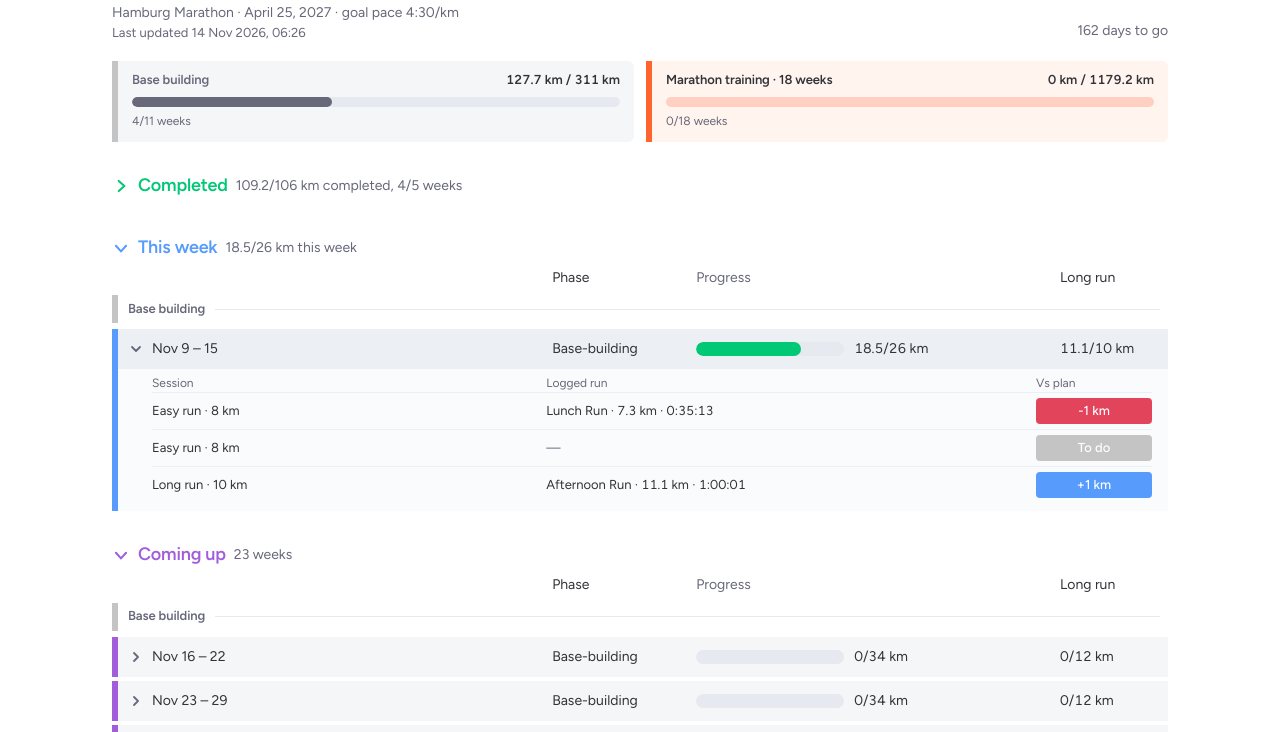
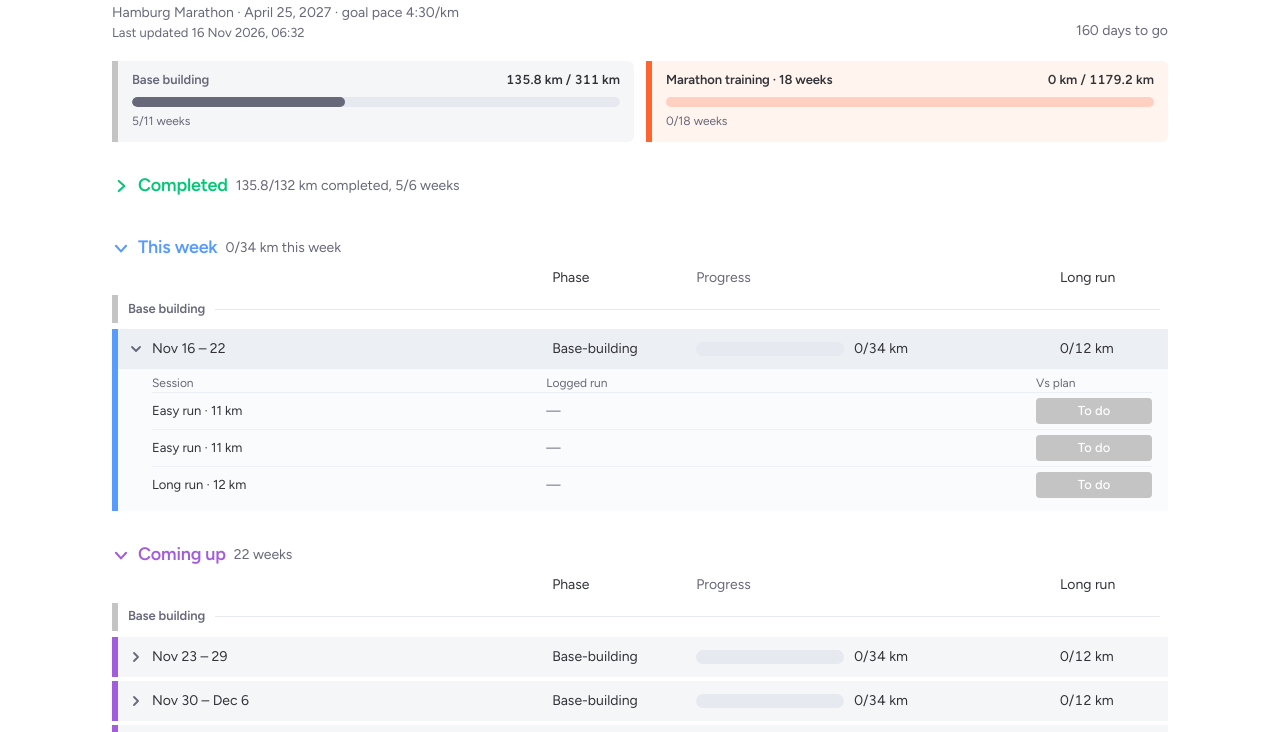
Before and after one commit to cedrichelewaut/marathoning, a plain HTML site: page docs/index.html in a window 1280 px wide. Shown: the part 68-800 px from the top of the page. Drawn offline with Linux system fonts and the light colour scheme.

Commit message:
Add the 14 November lunch run
Log the 8.17 km run and regenerate the board and progress embed.

Co-authored-by: Cedric Helewaut <cedrichelewaut@users.noreply.github.com>

```diff
--- a/data/strava_runs.csv
+++ b/data/strava_runs.csv
@@ -15,3 +15,4 @@ date,name,distance_km,moving_time,strava_activity_id
 2026-11-08,Lunch Run,10.06,1:00:20,20910521266
 2026-11-12,Lunch Run,7.34,0:35:13,20958932129
 2026-11-13,Afternoon Run,11.13,1:00:01,20975350601
+2026-11-14,Lunch Run,8.17,0:45:07,20993693602
--- a/data/weekly_status.csv
+++ b/data/weekly_status.csv
@@ -4,7 +4,7 @@ week_start,planned_km,actual_km,pct,verdict,long_run_planned_km,long_run_actual_
 2026-10-19,20.0,20.9,104,on track,8.0,12.6
 2026-10-26,25.0,20.1,80,behind,9.0,7.8
 2026-11-02,25.0,25.7,103,on track,9.0,10.1
-2026-11-09,26.0,18.5,71,behind,10.0,11.1
+2026-11-09,26.0,26.6,102,on track,10.0,11.1
 2026-11-16,34.0,0.0,0,behind,12.0,0.0
 2026-11-23,34.0,0.0,0,behind,12.0,0.0
 2026-11-30,34.0,0.0,0,behind,12.0,0.0
--- a/docs/index.html
+++ b/docs/index.html
@@ -211,18 +211,18 @@ footer p { margin: 0; }
       <div>
         <h1>Marathon training</h1>
         <p class="subtitle">Hamburg Marathon · April 25, 2027 · goal pace 4:30/km</p>
-        <p class="updated">Last updated 14 Nov 2026, 06:26</p>
+        <p class="updated">Last updated 16 Nov 2026, 06:32</p>
       </div>
-      <p class="countdown">162 days to go</p>
+      <p class="countdown">160 days to go</p>
     </header>
     <section class="phases" aria-label="Plan progress">
-<div class="phasebar base"><div class="phasebar-head"><span class="phasebar-name">Base building</span><span class="phasebar-km">127.7 km / 311 km</span></div><div class="phasebar-track" role="img" aria-label="Base building, 127.7 km / 311 km"><span class="phasebar-fill" style="width:41%"></span></div><p class="phasebar-weeks" title="Finished weeks at 85% of the planned distance">4/11 weeks</p></div>
+<div class="phasebar base"><div class="phasebar-head"><span class="phasebar-name">Base building</span><span class="phasebar-km">135.8 km / 311 km</span></div><div class="phasebar-track" role="img" aria-label="Base building, 135.8 km / 311 km"><span class="phasebar-fill" style="width:43.7%"></span></div><p class="phasebar-weeks" title="Finished weeks at 85% of the planned distance">5/11 weeks</p></div>
 <div class="phasebar plan"><div class="phasebar-head"><span class="phasebar-name">Marathon training · 18 weeks</span><span class="phasebar-km">0 km / 1179.2 km</span></div><div class="phasebar-track" role="img" aria-label="Marathon training · 18 weeks, 0 km / 1179.2 km"></div><p class="phasebar-weeks" title="Finished weeks at 85% of the planned distance">0/18 weeks</p></div>
 </section>
     <div class="board"><div class="board-inner">
 <details class="group completed">
 <summary class="ghead">
-  <span class="gtitle"><svg class="chev" viewBox="0 0 16 16" width="18" height="18" aria-hidden="true"><path d="M6 3.5l5 4.5-5 4.5" fill="none" stroke="currentColor" stroke-width="1.8" stroke-linecap="round" stroke-linejoin="round"/></svg><span class="gname">Completed</span><span class="gsum">109.2/106 km completed, 4/5 weeks</span></span>
+  <span class="gtitle"><svg class="chev" viewBox="0 0 16 16" width="18" height="18" aria-hidden="true"><path d="M6 3.5l5 4.5-5 4.5" fill="none" stroke="currentColor" stroke-width="1.8" stroke-linecap="round" stroke-linejoin="round"/></svg><span class="gname">Completed</span><span class="gsum">135.8/132 km completed, 5/6 weeks</span></span>
 </summary>
 <div class="colhead" aria-hidden="true">
   <span></span><span class="phase">Phase</span><span>Progress</span><span class="long">Long run</span>
@@ -274,11 +274,20 @@ footer p { margin: 0; }
 </summary>
 <div class="subitems"><div class="session head"><span>Session</span><span>Logged run</span><span>Vs plan</span></div><div class="session"><span class="what">Easy run · 8 km</span><span class="logged">Morning Run · 9 km · 0:48:31</span><span class="spill"><span class="tag plus">+1 km</span></span></div><div class="session"><span class="what">Easy run · 8 km</span><span class="logged">Lunch Run · 6.6 km · 0:36:21</span><span class="spill"><span class="tag minus">-1 km</span></span></div><div class="session"><span class="what">Long run · 9 km</span><span class="logged">Lunch Run · 10.1 km · 1:00:20</span><span class="spill"><span class="tag plus">+1 km</span></span></div></div>
 </details>
+<details class="item">
+<summary class="row">
+  <span class="name"><svg class="chev" viewBox="0 0 16 16" width="16" height="16" aria-hidden="true"><path d="M6 4l4 4-4 4" fill="none" stroke="currentColor" stroke-width="1.8" stroke-linecap="round" stroke-linejoin="round"/></svg><span class="weeklabel">Nov 9 – 15</span></span>
+  <span class="phase" title="Base-building">Base-building</span>
+  <span class="progress"><span class="bar green" role="img" aria-label="26.6 of 26 kilometres, green"><span class="fill green" style="width:100%"></span></span><span class="km">26.6/26 km</span></span>
+  <span class="long">11.1/10 km</span>
+</summary>
+<div class="subitems"><div class="session head"><span>Session</span><span>Logged run</span><span>Vs plan</span></div><div class="session"><span class="what">Easy run · 8 km</span><span class="logged">Lunch Run · 8.2 km · 0:45:07</span><span class="spill"><span class="tag on-plan">on plan</span></span></div><div class="session"><span class="what">Easy run · 8 km</span><span class="logged">Lunch Run · 7.3 km · 0:35:13</span><span class="spill"><span class="tag minus">-1 km</span></span></div><div class="session"><span class="what">Long run · 10 km</span><span class="logged">Afternoon Run · 11.1 km · 1:00:01</span><span class="spill"><span class="tag plus">+1 km</span></span></div></div>
+</details>
 </div>
 </details>
 <details class="group this-week" open>
 <summary class="ghead">
-  <span class="gtitle"><svg class="chev" viewBox="0 0 16 16" width="18" height="18" aria-hidden="true"><path d="M6 3.5l5 4.5-5 4.5" fill="none" stroke="currentColor" stroke-width="1.8" stroke-linecap="round" stroke-linejoin="round"/></svg><span class="gname">This week</span><span class="gsum">18.5/26 km this week</span></span>
+  <span class="gtitle"><svg class="chev" viewBox="0 0 16 16" width="18" height="18" aria-hidden="true"><path d="M6 3.5l5 4.5-5 4.5" fill="none" stroke="currentColor" stroke-width="1.8" stroke-linecap="round" stroke-linejoin="round"/></svg><span class="gname">This week</span><span class="gsum">0/34 km this week</span></span>
 </summary>
 <div class="colhead" aria-hidden="true">
   <span></span><span class="phase">Phase</span><span>Progress</span><span class="long">Long run</span>
@@ -287,33 +296,24 @@ footer p { margin: 0; }
 <div class="band base"><span class="band-name">Base building</span><span class="band-line" aria-hidden="true"></span></div>
 <details class="item" open>
 <summary class="row">
-  <span class="name"><svg class="chev" viewBox="0 0 16 16" width="16" height="16" aria-hidden="true"><path d="M6 4l4 4-4 4" fill="none" stroke="currentColor" stroke-width="1.8" stroke-linecap="round" stroke-linejoin="round"/></svg><span class="weeklabel">Nov 9 – 15</span></span>
+  <span class="name"><svg class="chev" viewBox="0 0 16 16" width="16" height="16" aria-hidden="true"><path d="M6 4l4 4-4 4" fill="none" stroke="currentColor" stroke-width="1.8" stroke-linecap="round" stroke-linejoin="round"/></svg><span class="weeklabel">Nov 16 – 22</span></span>
   <span class="phase" title="Base-building">Base-building</span>
-  <span class="progress"><span class="bar green" role="img" aria-label="18.5 of 26 kilometres, green"><span class="fill green" style="width:71%"></span></span><span class="km">18.5/26 km</span></span>
-  <span class="long">11.1/10 km</span>
+  <span class="progress"><span class="bar green" role="img" aria-label="0 of 34 kilometres, green"></span><span class="km">0/34 km</span></span>
+  <span class="long">0/12 km</span>
 </summary>
-<div class="subitems"><div class="session head"><span>Session</span><span>Logged run</span><span>Vs plan</span></div><div class="session"><span class="what">Easy run · 8 km</span><span class="logged">Lunch Run · 7.3 km · 0:35:13</span><span class="spill"><span class="tag minus">-1 km</span></span></div><div class="session"><span class="what">Easy run · 8 km</span><span class="logged wait">—</span><span class="spill"><span class="tag todo">To do</span></span></div><div class="session"><span class="what">Long run · 10 km</span><span class="logged">Afternoon Run · 11.1 km · 1:00:01</span><span class="spill"><span class="tag plus">+1 km</span></span></div></div>
+<div class="subitems"><div class="session head"><span>Session</span><span>Logged run</span><span>Vs plan</span></div><div class="session"><span class="what">Easy run · 11 km</span><span class="logged wait">—</span><span class="spill"><span class="tag todo">To do</span></span></div><div class="session"><span class="what">Easy run · 11 km</span><span class="logged wait">—</span><span class="spill"><span class="tag todo">To do</span></span></div><div class="session"><span class="what">Long run · 12 km</span><span class="logged wait">—</span><span class="spill"><span class="tag todo">To do</span></span></div></div>
 </details>
 </div>
 </details>
 <details class="group upcoming" open>
 <summary class="ghead">
-  <span class="gtitle"><svg class="chev" viewBox="0 0 16 16" width="18" height="18" aria-hidden="true"><path d="M6 3.5l5 4.5-5 4.5" fill="none" stroke="currentColor" stroke-width="1.8" stroke-linecap="round" stroke-linejoin="round"/></svg><span class="gname">Coming up</span><span class="gsum">23 weeks</span></span>
+  <span class="gtitle"><svg class="chev" viewBox="0 0 16 16" width="18" height="18" aria-hidden="true"><path d="M6 3.5l5 4.5-5 4.5" fill="none" stroke="currentColor" stroke-width="1.8" stroke-linecap="round" stroke-linejoin="round"/></svg><span class="gname">Coming up</span><span class="gsum">22 weeks</span></span>
 </summary>
 <div class="colhead" aria-hidden="true">
   <span></span><span class="phase">Phase</span><span>Progress</span><span class="long">Long run</span>
 </div>
 <div class="rows">
 <div class="band base"><span class="band-name">Base building</span><span class="band-line" aria-hidden="true"></span></div>
-<details class="item">
-<summary class="row">
-  <span class="name"><svg class="chev" viewBox="0 0 16 16" width="16" height="16" aria-hidden="true"><path d="M6 4l4 4-4 4" fill="none" stroke="currentColor" stroke-width="1.8" stroke-linecap="round" stroke-linejoin="round"/></svg><span class="weeklabel">Nov 16 – 22</span></span>
-  <span class="phase" title="Base-building">Base-building</span>
-  <span class="progress"><span class="bar neutral" role="img" aria-label="0 of 34 kilometres, neutral"></span><span class="km">0/34 km</span></span>
-  <span class="long">0/12 km</span>
-</summary>
-<div class="subitems"><div class="session head"><span>Session</span><span>Logged run</span><span>Vs plan</span></div><div class="session"><span class="what">Easy run · 11 km</span><span class="logged wait">—</span><span class="spill"><span class="tag todo">To do</span></span></div><div class="session"><span class="what">Easy run · 11 km</span><span class="logged wait">—</span><span class="spill"><span class="tag todo">To do</span></span></div><div class="session"><span class="what">Long run · 12 km</span><span class="logged wait">—</span><span class="spill"><span class="tag todo">To do</span></span></div></div>
-</details>
 <details class="item">
 <summary class="row">
   <span class="name"><svg class="chev" viewBox="0 0 16 16" width="16" height="16" aria-hidden="true"><path d="M6 4l4 4-4 4" fill="none" stroke="currentColor" stroke-width="1.8" stroke-linecap="round" stroke-linejoin="round"/></svg><span class="weeklabel">Nov 23 – 29</span></span>
```
Also changed, not shown: docs/progress.html (+1 -1 lines).
